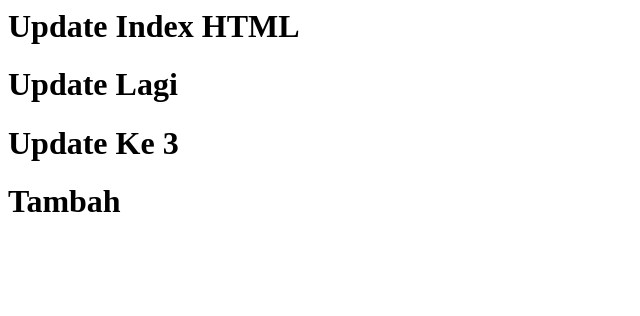
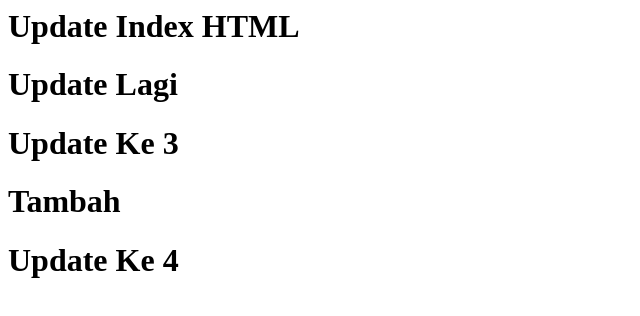
Before and after one commit to HarisMI40/sekolah__belajar-git, a plain HTML site: page index.html in a window 1280 px wide. Shown: the whole page, without its empty margins (0-640 px from the left). Drawn offline with Linux system fonts and the light colour scheme.

Commit message:
update lagi

```diff
--- a/index.html
+++ b/index.html
@@ -5,3 +5,5 @@
 <h1>Update Ke 3 </h1>
 
 <h1>Tambah</h1>
+
+<h1>Update Ke 4</h1>
```
Also changed, not shown: profile.html (+3 -0 lines).
